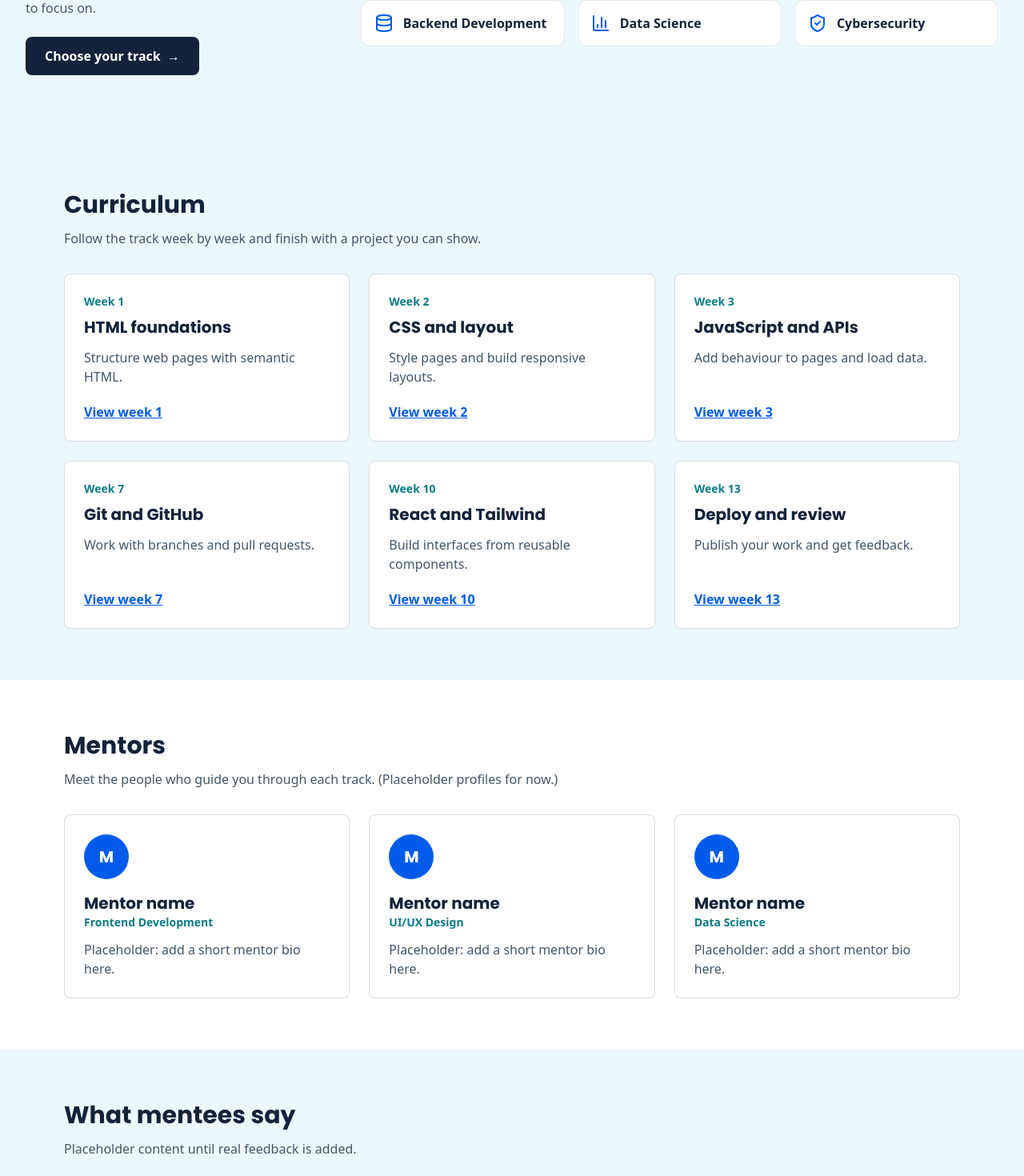
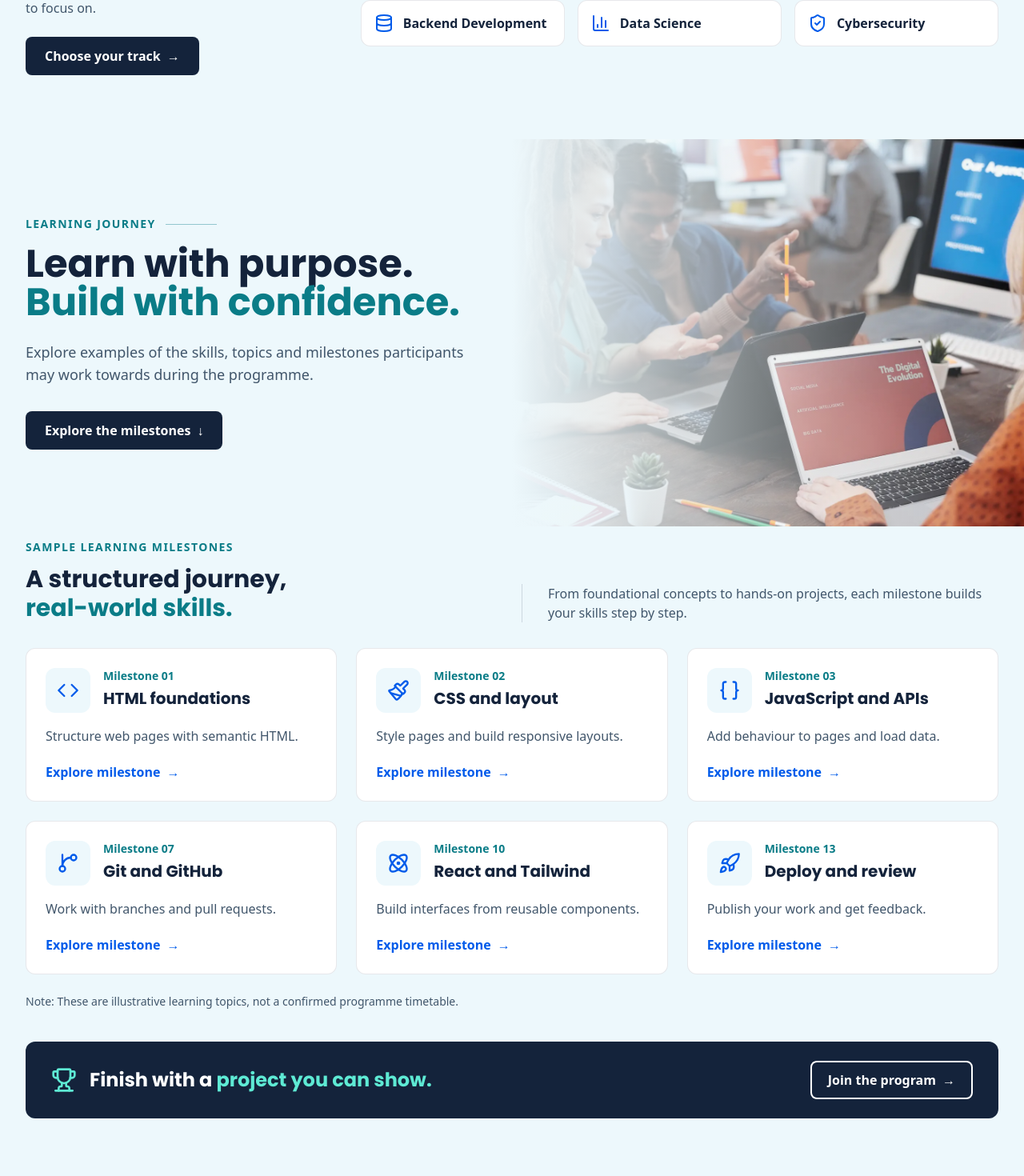
Before and after one commit to apankadavid/tech-mentorship-landing, a React (Vite) app: page / in a window 1280 px wide. Shown: the part 1693-3163 px from the top of the page at 80% size. Built offline with nearby package versions, Linux system fonts and the light colour scheme.

Commit message:
feat: redesign curriculum section with icons and banner

```diff
--- a/src/components/Curriculum.jsx
+++ b/src/components/Curriculum.jsx
@@ -1,21 +1,109 @@
+import { Trophy } from "lucide-react";
 import { weeks } from "../data/weeks";
 import WeekCard from "./WeekCard";
 
 export default function Curriculum() {
   return (
     <section id="curriculum" className="scroll-mt-28 bg-ice">
-      <div className="mx-auto max-w-6xl px-4 py-16">
-        <h2 className="font-heading text-3xl font-bold text-navy">
-          Curriculum
-        </h2>
-        <p className="mt-3 max-w-2xl text-slate">
-          Follow the track week by week and finish with a project you can show.
-        </p>
+      {/* Banner */}
+      <div className="relative isolate overflow-hidden">
+        <div
+          aria-hidden="true"
+          className="absolute inset-y-0 right-0 hidden w-1/2 lg:block"
+        >
+          <img
+            src="/images/curriculum-banner.webp"
+            alt=""
+            width="1600"
+            height="1067"
+            loading="lazy"
+            className="h-full w-full object-cover"
+          />
+          <div className="absolute inset-0 bg-gradient-to-r from-ice to-transparent" />
+        </div>
+
+        <div className="relative mx-auto max-w-7xl px-4 py-16 sm:px-8 lg:py-24">
+          <div className="max-w-xl lg:max-w-md xl:max-w-xl">
+            <p className="flex items-center gap-3 text-sm font-bold uppercase tracking-widest text-teal-dark">
+              Learning journey
+              <span aria-hidden="true" className="h-px w-16 bg-teal-dark/40" />
+            </p>
+
+            <h2 className="mt-4 font-heading text-4xl font-bold leading-tight text-navy lg:text-5xl">
+              Learn with purpose.
+              <span className="block text-teal-dark">
+                Build with confidence.
+              </span>
+            </h2>
+
+            <p className="mt-6 text-lg text-slate">
+              Explore examples of the skills, topics and milestones
+              participants may work towards during the programme.
+            </p>
+
+            <a
+              href="#milestones"
+              className="mt-8 inline-flex items-center gap-2 rounded-lg bg-navy px-6 py-3 font-semibold text-white hover:bg-brand focus-visible:outline focus-visible:outline-2 focus-visible:outline-offset-2 focus-visible:outline-brand"
+            >
+              Explore the milestones
+              <span aria-hidden="true">↓</span>
+            </a>
+          </div>
+        </div>
+      </div>
+
+      {/* Milestones */}
+      <div
+        id="milestones"
+        className="mx-auto max-w-7xl scroll-mt-28 px-4 pb-20 pt-4 sm:px-8"
+      >
+        <div className="grid gap-6 lg:grid-cols-2 lg:items-end">
+          <div>
+            <p className="text-sm font-bold uppercase tracking-widest text-teal-dark">
+              Sample learning milestones
+            </p>
+            <h3 className="mt-3 font-heading text-3xl font-bold text-navy">
+              A structured journey,
+              <span className="block text-teal-dark">real-world skills.</span>
+            </h3>
+          </div>
+          <p className="text-slate lg:border-l lg:border-navy/15 lg:pl-8">
+            From foundational concepts to hands-on projects, each milestone
+            builds your skills step by step.
+          </p>
+        </div>
+
         <div className="mt-8 grid gap-6 sm:grid-cols-2 lg:grid-cols-3">
           {weeks.map((week) => (
             <WeekCard key={week.id} week={week} />
           ))}
         </div>
+
+        <p className="mt-6 text-sm text-slate">
+          Note: These are illustrative learning topics, not a confirmed
+          programme timetable.
+        </p>
+
+        {/* Closing bar */}
+        <div className="mt-10 flex flex-col gap-4 rounded-xl bg-navy p-6 text-white sm:flex-row sm:items-center sm:justify-between sm:px-8">
+          <div className="flex items-center gap-4">
+            <Trophy
+              aria-hidden="true"
+              className="h-8 w-8 shrink-0 text-teal-300"
+            />
+            <p className="font-heading text-xl font-bold sm:text-2xl">
+              Finish with a{" "}
+              <span className="text-teal-300">project you can show.</span>
+            </p>
+          </div>
+          <a
+            href="#signup"
+            className="inline-flex items-center justify-center gap-2 rounded-lg border-2 border-white px-5 py-2.5 font-semibold text-white hover:bg-white hover:text-navy focus-visible:outline focus-visible:outline-2 focus-visible:outline-offset-2 focus-visible:outline-white"
+          >
+            Join the program
+            <span aria-hidden="true">→</span>
+          </a>
+        </div>
       </div>
     </section>
   );
--- a/src/components/WeekCard.jsx
+++ b/src/components/WeekCard.jsx
@@ -1,18 +1,54 @@
 import { Link } from "react-router-dom";
+import {
+  Code,
+  Paintbrush,
+  Braces,
+  GitBranch,
+  Atom,
+  Rocket,
+  BookOpen,
+} from "lucide-react";
+
+const icons = {
+  1: Code,
+  2: Paintbrush,
+  3: Braces,
+  7: GitBranch,
+  10: Atom,
+  13: Rocket,
+};
 
 export default function WeekCard({ week }) {
+  const milestone = String(week.id).padStart(2, "0");
+  const Icon = icons[week.id] ?? BookOpen;
+
   return (
-    <article className="flex flex-col rounded-lg border border-slate/20 bg-white p-6">
-      <p className="text-sm font-semibold text-teal-dark">Week {week.id}</p>
-      <h3 className="mt-2 font-heading text-xl font-bold text-navy">
-        {week.title}
-      </h3>
-      <p className="mt-3 flex-1 text-slate">{week.summary}</p>
+    <article className="flex flex-col rounded-xl border border-navy/10 bg-white p-6">
+      <div className="flex items-start gap-4">
+        <span
+          aria-hidden="true"
+          className="flex h-14 w-14 shrink-0 items-center justify-center rounded-xl bg-ice text-brand"
+        >
+          <Icon className="h-7 w-7" />
+        </span>
+        <div>
+          <p className="text-sm font-semibold text-teal-dark">
+            Milestone {milestone}
+          </p>
+          <h3 className="mt-1 font-heading text-xl font-bold text-navy">
+            {week.title}
+          </h3>
+        </div>
+      </div>
+
+      <p className="mt-4 flex-1 leading-relaxed text-slate">{week.summary}</p>
+
       <Link
         to={`/curriculum/${week.id}`}
-        className="mt-5 font-semibold text-brand underline focus-visible:outline focus-visible:outline-2 focus-visible:outline-offset-2 focus-visible:outline-brand"
+        className="mt-5 inline-flex items-center gap-2 font-semibold text-brand hover:underline focus-visible:outline focus-visible:outline-2 focus-visible:outline-offset-4 focus-visible:outline-brand"
       >
-        View week {week.id}
+        Explore milestone
+        <span aria-hidden="true">→</span>
         <span className="sr-only">: {week.title}</span>
       </Link>
     </article>
```
Also changed, not shown: public/images/curriculum-banner.webp (added).
